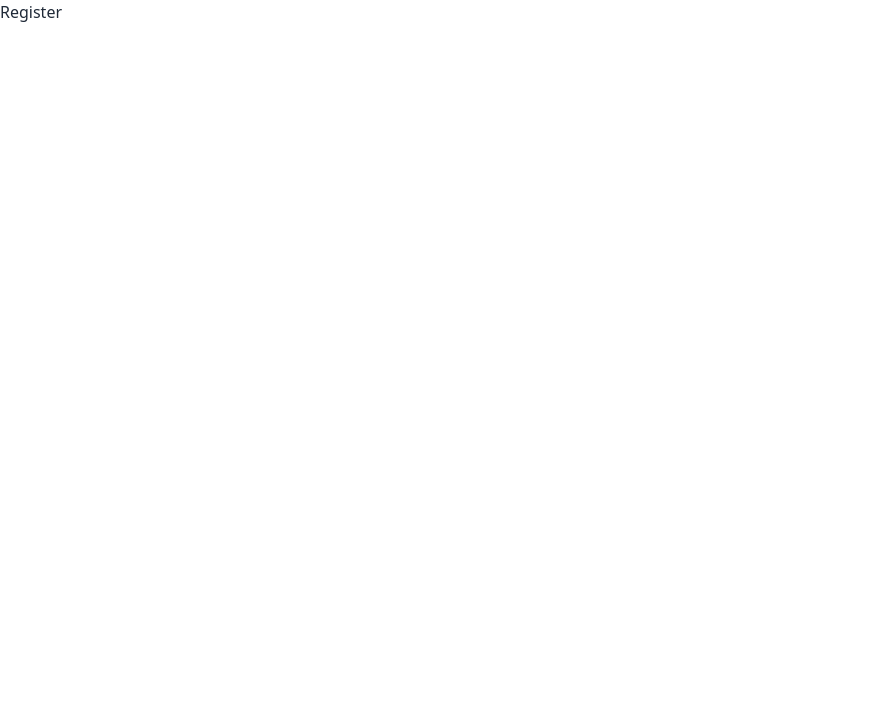
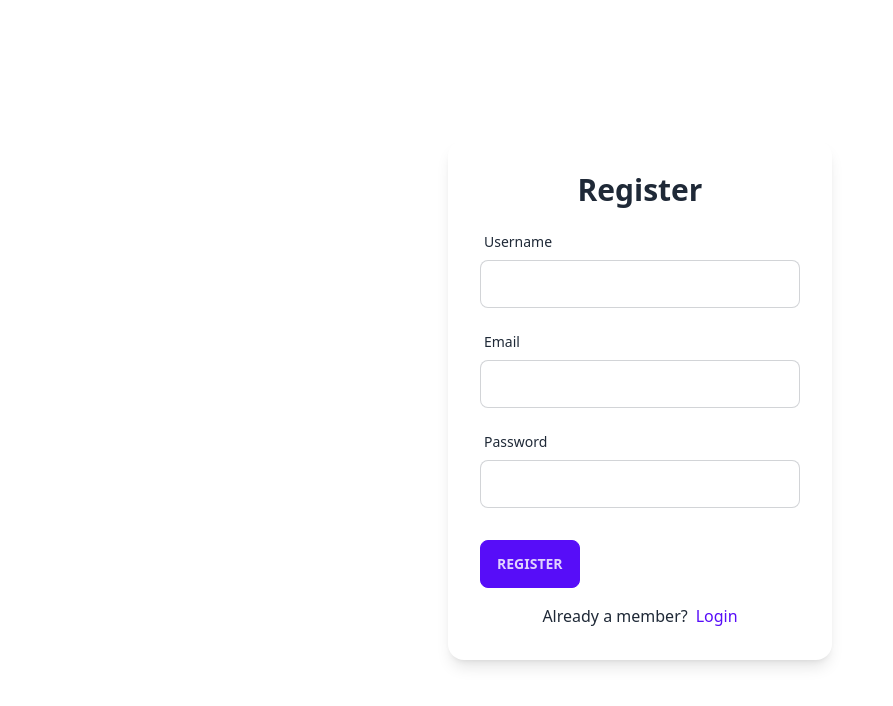
Before and after one commit to andregozubuyukoglu/comfy-store, a React (Vite) app: page /register in a window 1280 px wide. Shown: the top 706 px of the page, without its empty margins (0-893 px from the left). Built offline with nearby package versions, Linux system fonts and the light colour scheme.

Commit message:
Updated files

```diff
--- a/src/pages/Register.jsx
+++ b/src/pages/Register.jsx
@@ -1,5 +1,32 @@
+import { FormInput, SubmitBtn } from "../components"
+import { Form, Link } from "react-router-dom"
+
 const Register = () => {
-  return <h2>Register</h2>
+  return (
+    <section className="h-screen grid place-items-center">
+      <Form
+        method="POST"
+        className="card w-96 p-8 bg-base-100 shadow-lg flex flex-col gap-y-4"
+      >
+        <h4 className="text-center text-3xl font-bold">Register</h4>
+        <FormInput type="text" label="username" name="username" />
+        <FormInput type="email" label="email" name="email" />
+        <FormInput type="password" label="password" name="password" />
+        <div className="mt-4">
+          <SubmitBtn text="register" />
+        </div>
+        <p className="text-center">
+          Already a member?
+          <Link
+            to="/login"
+            className="ml-2 link link-hover link-primary capitalize"
+          >
+            login
+          </Link>
+        </p>
+      </Form>
+    </section>
+  )
 }
 
 export default Register
```
